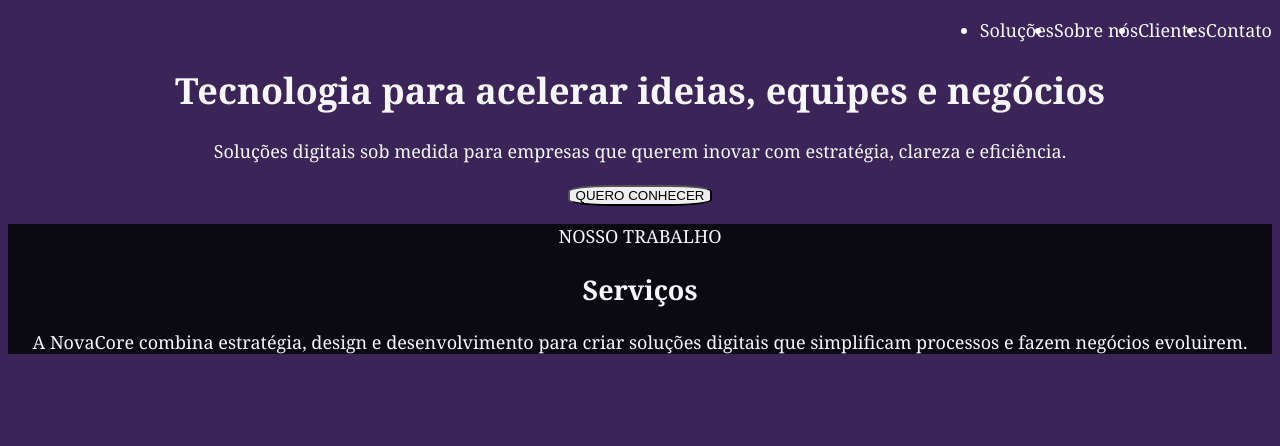
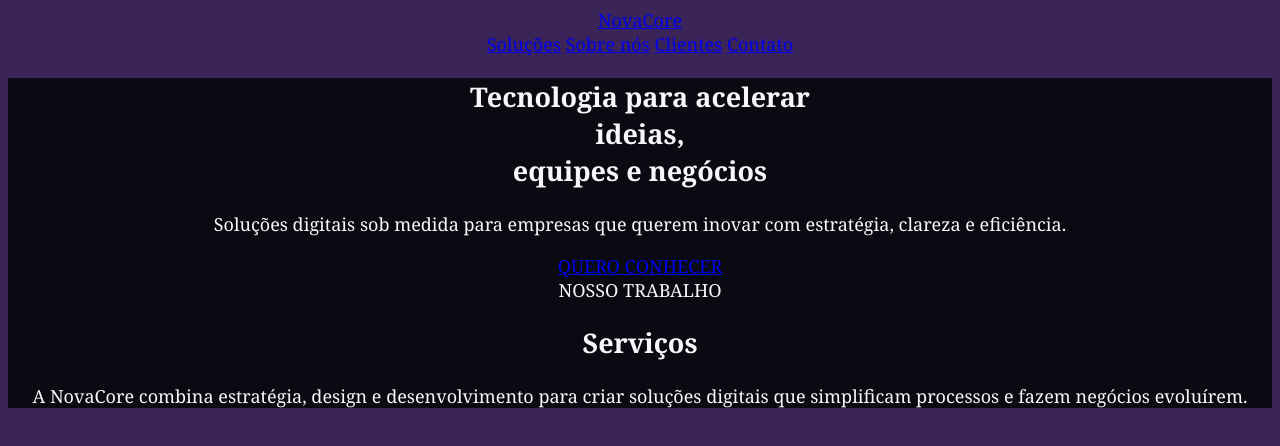
Before and after one commit to sampaiodelvane/Atividades-Fron-End-Design, a plain HTML site: page index.html in a window 1280 px wide. Drawn offline with Linux system fonts and the light colour scheme.

Commit message:
Troca para Tags Corretas

```diff
--- a/index.html
+++ b/index.html
@@ -7,28 +7,59 @@
     <link rel="stylesheet" href="style.css">
 </head>
 <body>
-    <header>
-        <ul>
-            <li>Soluções</li>
-            <li>Sobre nós</li>
-            <li>Clientes</li>
-            <li>Contato</li>
-        </ul>
-
-    </header>
-    <hero>
-            <h1>Tecnologia para acelerar ideias, equipes e negócios</h1>
-            <p>Soluções digitais sob medida para empresas que querem inovar com estratégia, clareza e eficiência.</p>
-            <button>QUERO CONHECER</button>
-    </hero>
+    <header class="header">
+        <a href="#" class="logo">
+            <span class="logo-icon"></span>
+            <span>NovaCore</span>
+        </a>
 
 
-        <section>
-            <p>NOSSO TRABALHO</p>
-            <h2>Serviços</h2>
-            <p>A NovaCore combina estratégia, design e desenvolvimento para criar soluções digitais que simplificam processos e fazem negócios evoluirem.</p>
+        <nav class="menu">
+            <a href="#Solucoes">Soluções</a>
+            <a href="#Sobre">Sobre nós</a>
+            <a href="#Clientes">Clientes</a>
+            <a href="#Contato">Contato</a>
+        </nav>
+    </header>
+    <main>
+
+        <section class="hero">
+
+            <div class="hero-content">
+                <h1>
+                    Tecnologia para acelerar<br>
+                    ideias,<br>
+                    equipes e negócios
+                </h1>
+                <p>
+                    Soluções digitais sob medida para empresas que querem inovar
+                    com estratégia, clareza e eficiência.
+                </p>
+
+                <a href="#" class="button">
+                    QUERO CONHECER
+                </a>
+            </div>
         </section>
 
+        <section class="services">
+
+            <span class="section-label">
+                NOSSO TRABALHO
+            </span>
+
+            <h2>
+                Serviços
+            </h2>
+
+            <p>
+                A NovaCore combina estratégia, design e desenvolvimento para criar
+                soluções digitais que simplificam processos e fazem negócios evoluírem.
+            </p>
+
+        </section>
+    </main>
 
 </body>
+
 </html>
```
